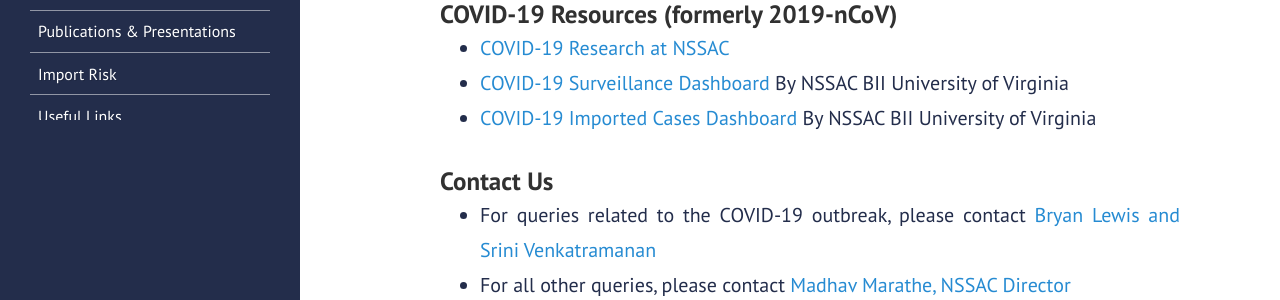
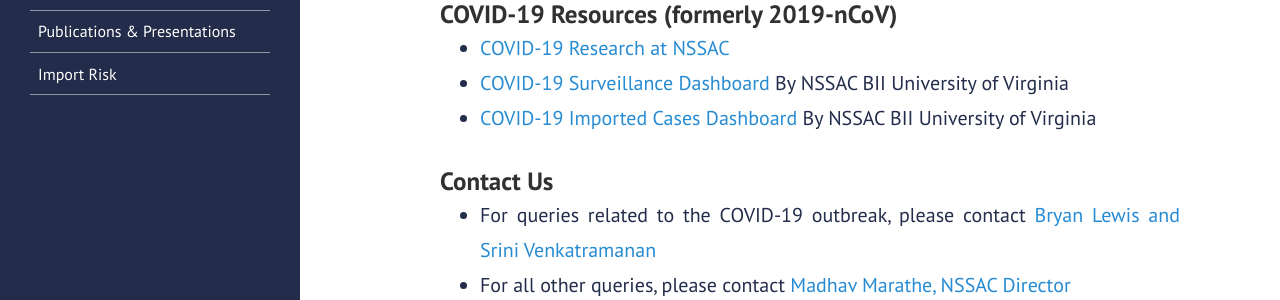
Before and after one commit to mehta-gaurav/mehta-gaurav.github.io, a Jekyll site: the page built from index.md, in a window 1280 px wide. Shown: the part 426-726 px from the top of the page. Built offline with Jekyll 4.4.1, drawn with Linux system fonts in a browser that asks for light colours.

Commit message:
Update layout.css

```diff
--- a/public/css/layout.css
+++ b/public/css/layout.css
@@ -219,7 +219,7 @@
     .sidebar_scroll {
     line-height: 1.1rem;
     overflow-y: auto;
-    max-height: 410px;
+    max-height: 400px;
     direction: rtl;
     }
 
```
